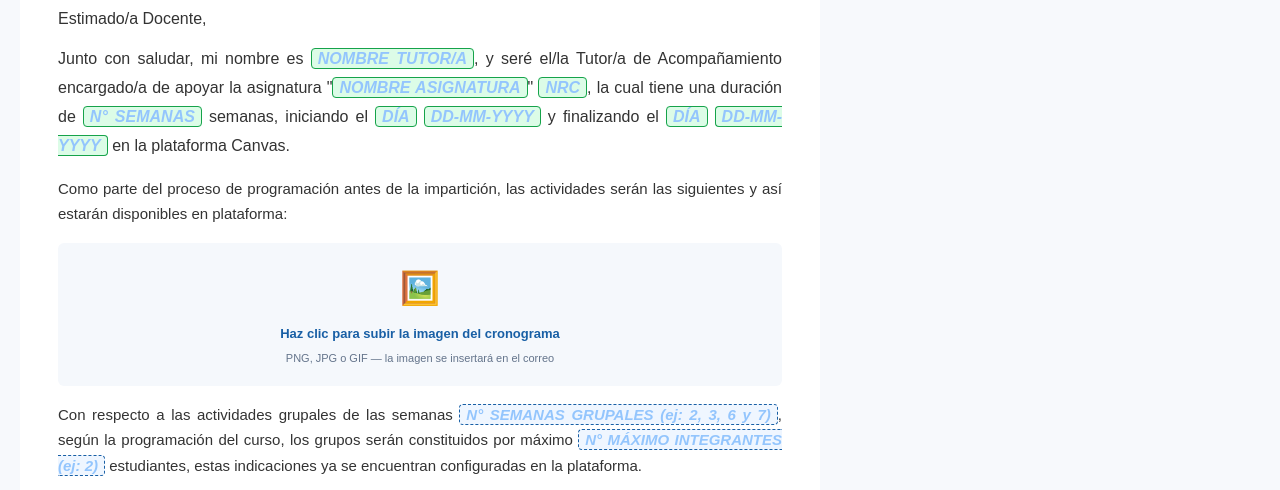
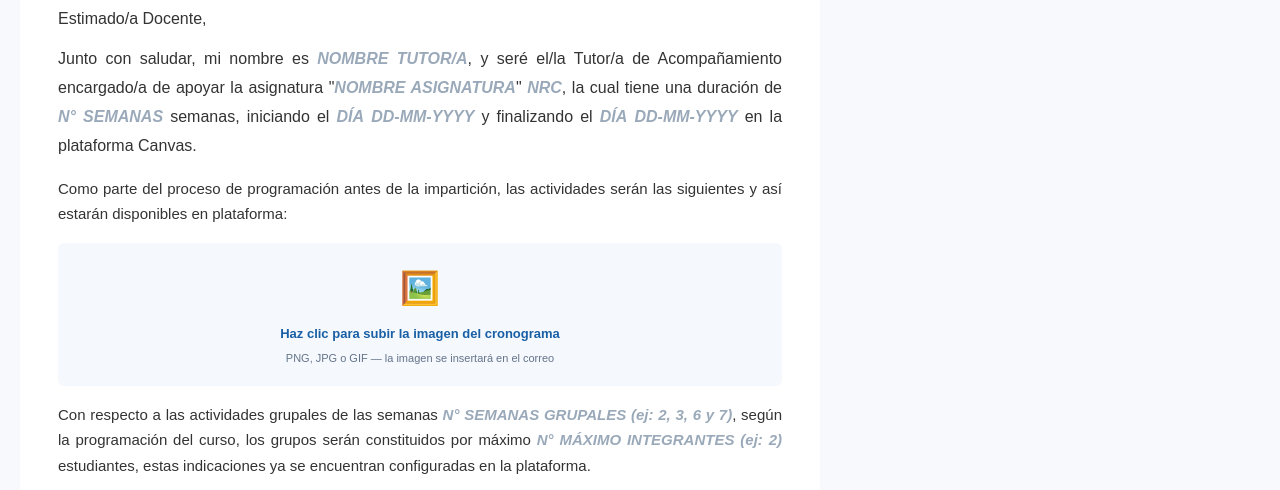
Before and after one commit to tutoriaonlinepostgrado/sitiowebetop, a plain HTML site: page presentacion_tutorial_innovado.html in a window 1280 px wide. Shown: the part 264-754 px from the top of the page. Drawn offline with Linux system fonts and the light colour scheme.

Commit message:
Correos ETOP: campos editables sin cajas punteadas ni resaltados verdes

```diff
--- a/presentacion_tutorial_innovado.html
+++ b/presentacion_tutorial_innovado.html
@@ -14,10 +14,10 @@ body{margin:0;padding:0;background:#f1f5f9;font-family:Arial,sans-serif;}
 .btn-copiar:hover{background:#facc15;}
 .toast{display:none;position:fixed;top:60px;left:50%;transform:translateX(-50%);color:white;font-size:13px;font-weight:600;padding:10px 20px;border-radius:8px;z-index:999;box-shadow:0 4px 12px rgba(0,0,0,0.2);white-space:nowrap;}
 .toast.show{display:block;}
-.campo{display:inline;background:#EFF6FF;border:1.5px dashed #185FA5;border-radius:4px;color:#185FA5;font-weight:bold;padding:1px 6px;cursor:text;outline:none;min-width:20px;}
-.campo:focus{background:#DBEAFE;border-color:#0F2463;border-style:solid;box-shadow:0 0 0 3px rgba(24,95,165,0.15);}
-.campo:empty:before{content:attr(data-placeholder);color:#93C5FD;font-style:italic;}
-.campo.auto-filled{background:#DCFCE7;border-color:#16A34A;border-style:solid;color:#15803D;}
+.campo{display:inline;background:transparent;border:0;border-radius:0;color:#243b59;font-weight:bold;padding:0;cursor:text;outline:none;min-width:20px;}
+.campo:focus{background:#eff6ff;border:0;box-shadow:none;}
+.campo:empty:before{content:attr(data-placeholder);color:#9aa9b9;font-style:italic;}
+.campo.auto-filled{background:transparent;border:0;color:#243b59;}
 .ew{padding:20px;max-width:840px;margin:0;}
 </style>
 <link rel="stylesheet" href="etop-identidad-unab.css?v=20261106-v2">
```
